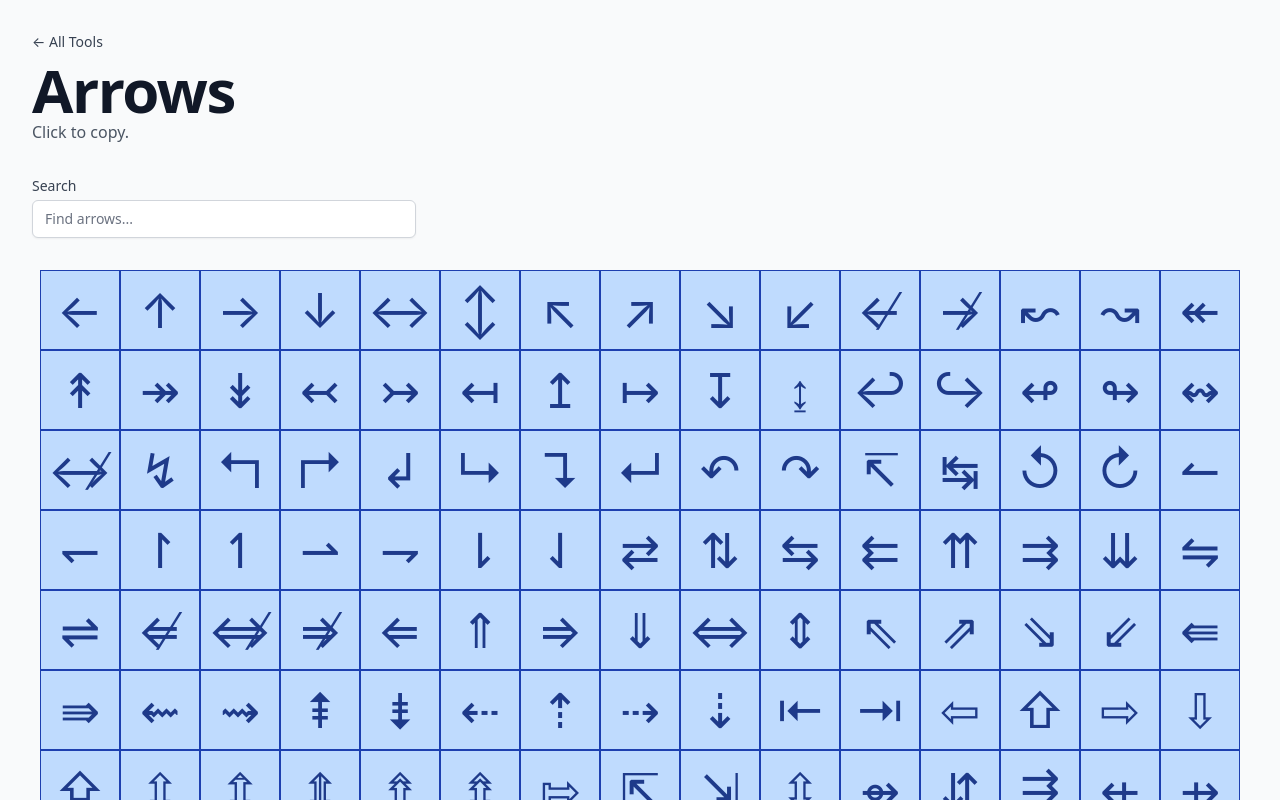
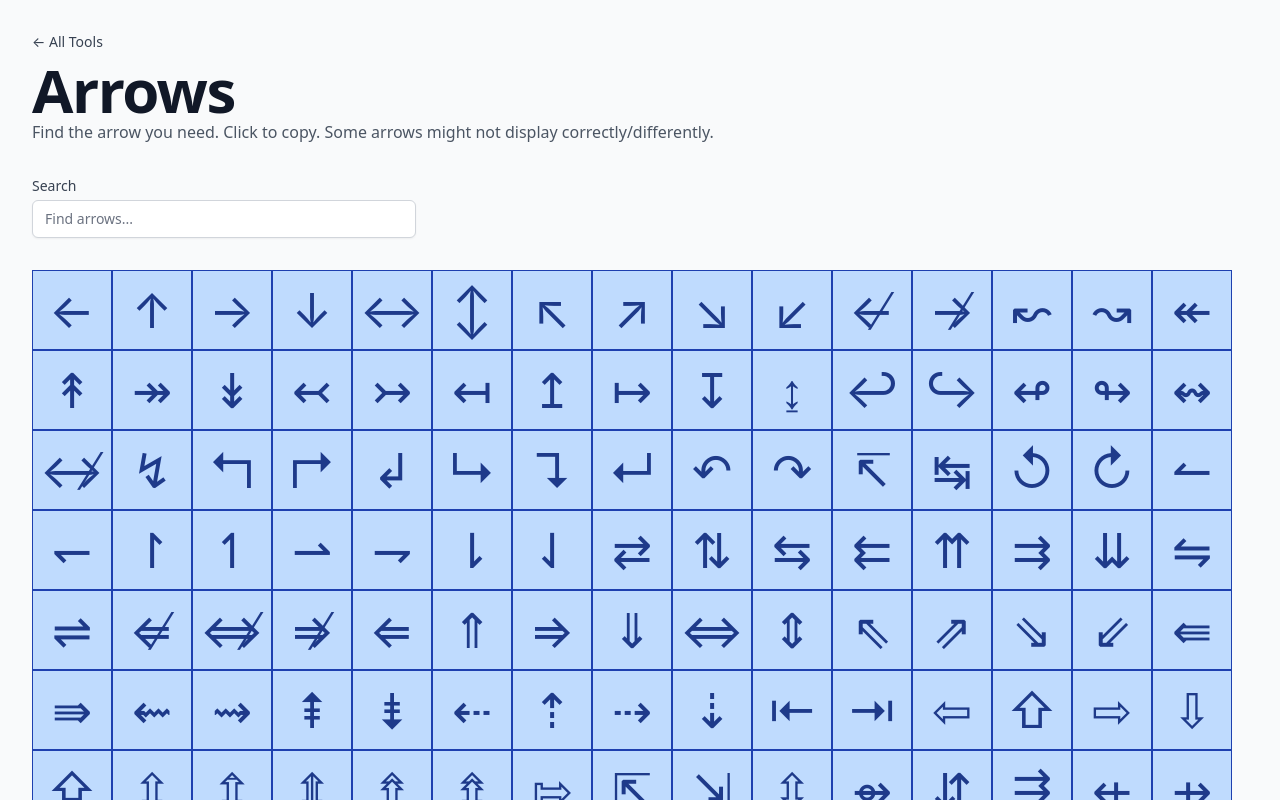
Before and after one commit to vincentdoerig/tools, a Vue app: page /arrows in a window 1280 px wide. Shown: the top 800 px of the page. Built offline with nearby package versions, Linux system fonts and the light colour scheme; a web font is replaced by a local one; what @ffmpeg/ffmpeg, @soerenmartius/vue3-clipboard, @tailwindcss/typography would draw is missing.

Commit message:
fix: improve search and other minor css changes

```diff
--- a/src/components/Arrows.vue
+++ b/src/components/Arrows.vue
@@ -1,7 +1,7 @@
 <template>
   <ToolsComponent
     title="Arrows"
-    description="Click to copy."
+    description="Find the arrow you need. Click to copy. Some arrows might not display correctly/differently."
   >
     <transition
       enter-active-class="transition duration-100 ease-out"
@@ -43,16 +43,23 @@
 
     <Search
       :to-search="arrows"
+      :search-keys="[
+        'value',
+        { name: 'name', weight: 2 },
+        { name: 'alt', weight: 0.8 },
+      ]"
       class="mb-8"
       @results-change="updateResults"
     />
 
-    <div class="flex flex-wrap justify-center w-full text-xl text-blue-900 md:text-5xl flex-cols">
+    <div
+      class="flex flex-wrap w-full text-xl text-blue-900 md:text-5xl flex-cols"
+    >
       <button
         v-for="arrow in allArrows"
         :key="arrow.item ? arrow.item.title : arrow.title"
         :title="arrow.item ? arrow.item.title : arrow.title"
-        class="flex items-center justify-center w-12 h-12 p-2 transition transform bg-blue-200 border border-blue-800 cursor-pointer md:w-20 md:h-20 hover:scale-110 hover:z-10 focus:z-10 focus:scale-125 hover:text-blue-100 hover:bg-blue-900 "
+        class="flex items-center justify-center w-12 h-12 p-2 transition transform bg-blue-200 border border-blue-800 cursor-pointer md:w-20 md:h-20 hover:scale-110 hover:z-10 focus:z-10 focus:scale-125 hover:text-blue-100 hover:bg-blue-900"
         @click="copy(arrow.item ? arrow.item.value : arrow.value)"
       >
         {{ arrow.item ? arrow.item.value : arrow.value }}
@@ -69,21 +76,36 @@ import ToolsComponent from './ToolsComponent.vue'
 import Search from './Search.vue'
 import arrows from '../utils/arrows'
 
+interface Arrow {
+  value: string;
+  unicode: string;
+  name: string;
+  category: string;
+  alt?: string;
+}
+
 export default defineComponent({
   components: {
     ToolsComponent,
     Search,
   },
   setup() {
-    const allArrows = ref(arrows)
+    const allArrows = ref<Arrow[]>(arrows)
 
     const copy = (value: string) => {
-      toClipboard(value).then(() => {
-        onSuccess()
-      }).catch(error => {
-        console.log(`copy error: ${error}`)
-      })
+      toClipboard(value)
+        .then(() => {
+          onSuccess()
+        })
+        .catch((error) => {
+          console.log(`copy error: ${error}`)
+        })
     }
+
+    const updateResults = (newResults: Arrow[]) => {
+      allArrows.value = newResults
+    }
+
     const copySuccess = ref<boolean>(false)
     const onSuccess = () => {
       copySuccess.value = true
@@ -92,12 +114,15 @@ export default defineComponent({
       }, 2000)
     }
 
-    const updateResults = (newResults) => {
-      allArrows.value = newResults
-      console.log(newResults)
+    return {
+      allArrows,
+      arrows,
+      copy,
+      copySuccess,
+      onSuccess,
+      toClipboard,
+      updateResults,
     }
-
-    return { arrows, onSuccess, copySuccess, toClipboard, copy, updateResults, allArrows }
   },
 })
 </script>
--- a/src/components/Search.vue
+++ b/src/components/Search.vue
@@ -29,11 +29,15 @@ export default defineComponent({
       type: Array,
       default: () => [],
     },
+    searchKeys: {
+      type: Array,
+      default: () => [],
+    },
   },
   emits: ['results-change'],
   setup(props, { emit }) {
     const fuse = new Fuse(props.toSearch, {
-      keys: ['value', 'name', 'category'],
+      keys: props.searchKeys,
     })
 
     const searchTerm = ref('')
```
